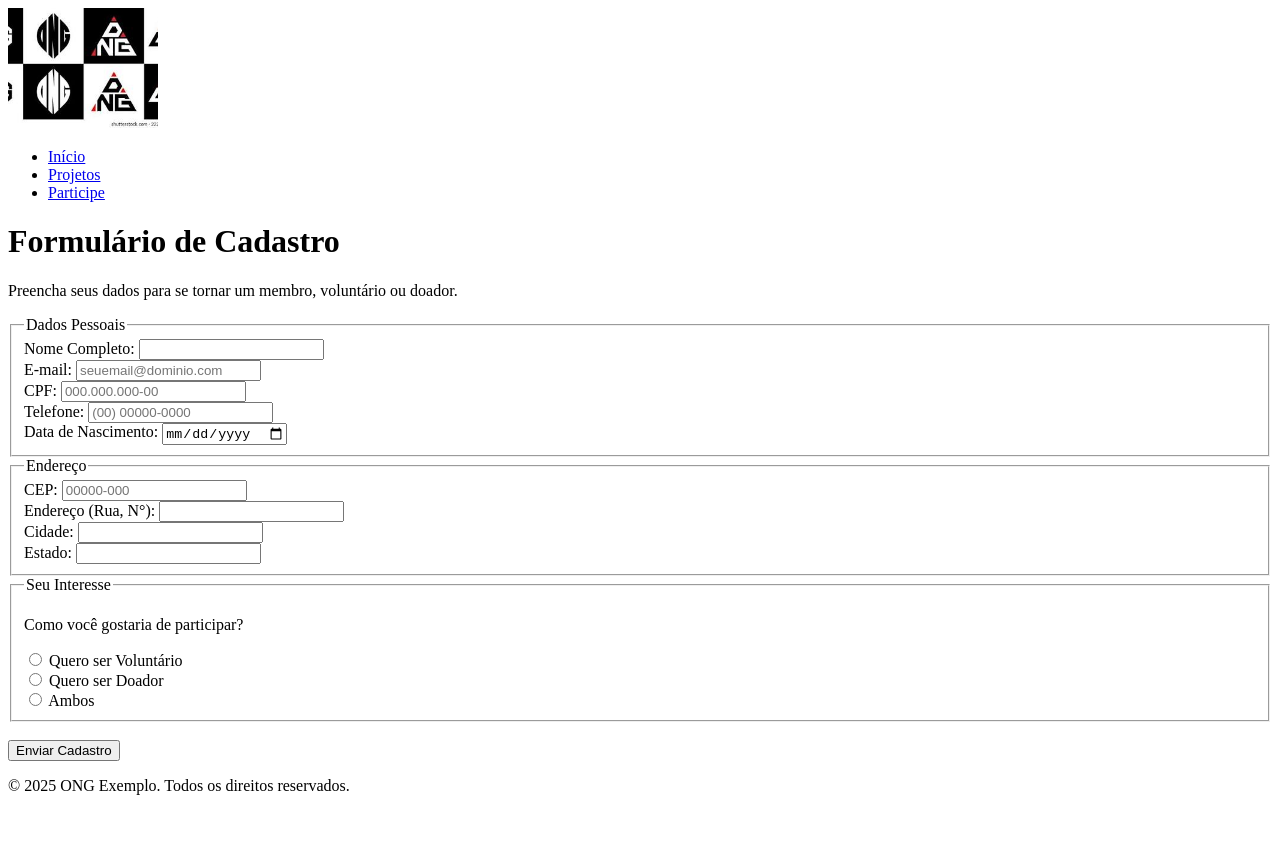
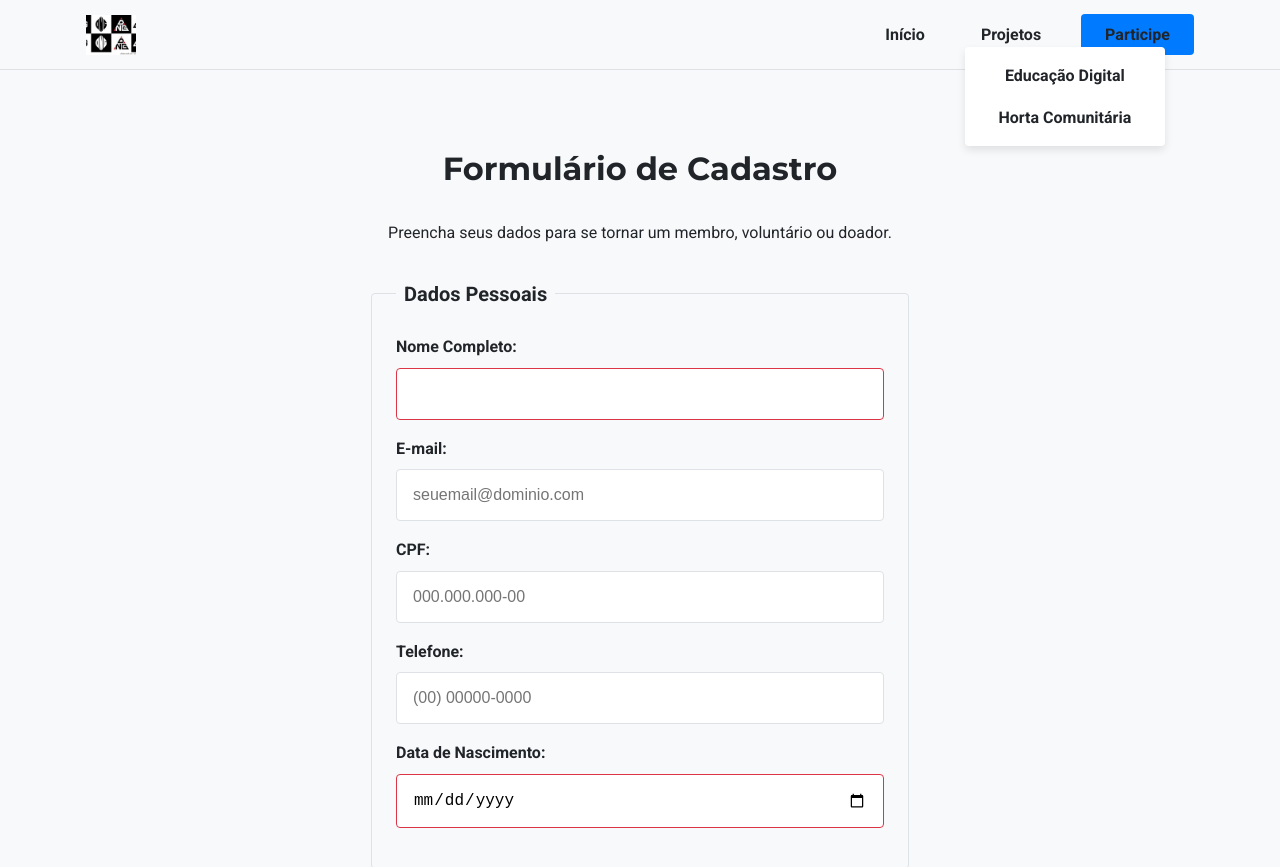
Before and after one commit to lucassmidt/projeto-ong-ads, a plain HTML site: page cadastro.html in a window 1280 px wide. Shown: the top 867 px of the page. Before the commit the page ends 811 px from the top, so only its background shows below. Drawn offline with Linux system fonts and the light colour scheme.

Commit message:
Atualiza index.html - Entrega II

```diff
--- a/cadastro.html
+++ b/cadastro.html
@@ -5,50 +5,72 @@
     <meta name="viewport" content="width=device-width, initial-scale=1.0">
     <title>Participe - ONG Exemplo</title>
     <meta name="description" content="Cadastre-se para ser voluntário ou para se tornar um doador da ONG Exemplo.">
+    <link rel="stylesheet" href="css/main.css">
 </head>
 <body>
 
     <header>
-        <img src="imagens/logo.png" alt="Logo da ONG Exemplo" width="150">
-        <nav>
+        <div class="container header-container">
+            <a href="index.html" class="logo">
+                <img src="imagens/logo.png" alt="Logo da ONG Exemplo">
+            </a>
+
+            <button class="menu-toggle" aria-label="Abrir menu">
+                <span></span>
+                <span></span>
+                <span></span>
+            </button>
+
+            <nav class="nav-menu">
                 <ul>
                     <li><a href="index.html">Início</a></li>
-                <li><a href="projetos.html">Projetos</a></li>
-                <li><a href="cadastro.html">Participe</a></li>
+                    <li class="dropdown">
+                        <a href="projetos.html">Projetos</a>
+                        <ul class="submenu">
+                            <li><a href="projetos.html#projeto-a">Educação Digital</a></li>
+                            <li><a href="projetos.html#projeto-b">Horta Comunitária</a></li>
+                        </ul>
+                    </li>
+                    <li><a href="cadastro.html" class="btn btn-primary active">Participe</a></li>
                 </ul>
             </nav>
+        </div>
     </header>
 
     <main>
+        <section class="page-section">
+            <div class="container">
                 <h1>Formulário de Cadastro</h1>
-        <p>Preencha seus dados para se tornar um membro, voluntário ou doador.</p>
+                <p style="text-align: center; max-width: 600px; margin: 0 auto var(--spacing-4);">Preencha seus dados para se tornar um membro, voluntário ou doador.</p>
 
+                <div class="row" style="justify-content: center;">
+                    <div class="col-md-8 col-lg-6">
                         <form action="#" method="post">
 
                             <fieldset>
                                 <legend>Dados Pessoais</legend>
 
-                <div>
+                                <div class="form-group">
                                     <label for="nome">Nome Completo:</label>
                                     <input type="text" id="nome" name="nome_completo" required>
                                 </div>
 
-                <div>
+                                <div class="form-group">
                                     <label for="email">E-mail:</label>
                                     <input type="email" id="email" name="email" required placeholder="seuemail@dominio.com">
                                 </div>
 
-                <div>
+                                <div class="form-group">
                                     <label for="cpf">CPF:</label>
                                     <input type="text" id="cpf" name="cpf" required pattern="\d{3}\.\d{3}\.\d{3}-\d{2}" placeholder="000.000.000-00">
                                 </div>
 
-                <div>
+                                <div class="form-group">
                                     <label for="telefone">Telefone:</label>
                                     <input type="tel" id="telefone" name="telefone" required placeholder="(00) 00000-0000">
                                 </div>
 
-                <div>
+                                <div class="form-group">
                                     <label for="data_nasc">Data de Nascimento:</label>
                                     <input type="date" id="data_nasc" name="data_nascimento" required>
                                 </div>
@@ -57,22 +79,22 @@
                             <fieldset>
                                 <legend>Endereço</legend>
 
-                <div>
+                                <div class="form-group">
                                     <label for="cep">CEP:</label>
                                     <input type="text" id="cep" name="cep" required pattern="\d{5}-\d{3}" placeholder="00000-000">
                                 </div>
 
-                <div>
+                                <div class="form-group">
                                     <label for="endereco">Endereço (Rua, N°):</label>
                                     <input type="text" id="endereco" name="endereco" required>
                                 </div>
 
-                <div>
+                                <div class="form-group">
                                     <label for="cidade">Cidade:</label>
                                     <input type="text" id="cidade" name="cidade" required>
                                 </div>
 
-                <div>
+                                <div class="form-group">
                                     <label for="estado">Estado:</label>
                                     <input type="text" id="estado" name="estado" required>
                                 </div>
@@ -80,26 +102,36 @@
 
                             <fieldset>
                                 <legend>Seu Interesse</legend>
-                <p>Como você gostaria de participar?</p>
+                                <div>
                                     <input type="radio" id="voluntario" name="interesse" value="voluntario">
                                     <label for="voluntario">Quero ser Voluntário</label>
-                <br>
+                                </div>
+                                <div>
                                     <input type="radio" id="doador" name="interesse" value="doador">
                                     <label for="doador">Quero ser Doador</label>
-                <br>
+                                </div>
+                                <div>
                                     <input type="radio" id="ambos" name="interesse" value="ambos">
                                     <label for="ambos">Ambos</label>
+                                </div>
                             </fieldset>
 
                             <br>
-            <button type="submit">Enviar Cadastro</button>
+                            <button type="submit" class="btn btn-primary" style="width: 100%;">Enviar Cadastro</button>
                         </form>
+                    </div>
+                </div>
+            </div>
+        </section>
     </main>
 
     <footer>
+        <div class="container">
             <p>&copy; 2025 ONG Exemplo. Todos os direitos reservados.</p>
+        </div>
     </footer>
 
-    <script src="js/mascaras.js"></script>
+    <script src="js/mascaras.js" defer></script>
+    <script src="js/main.js" defer></script>
 </body>
 </html>
```
Lines whose indentation alone changed are shown as unchanged.
